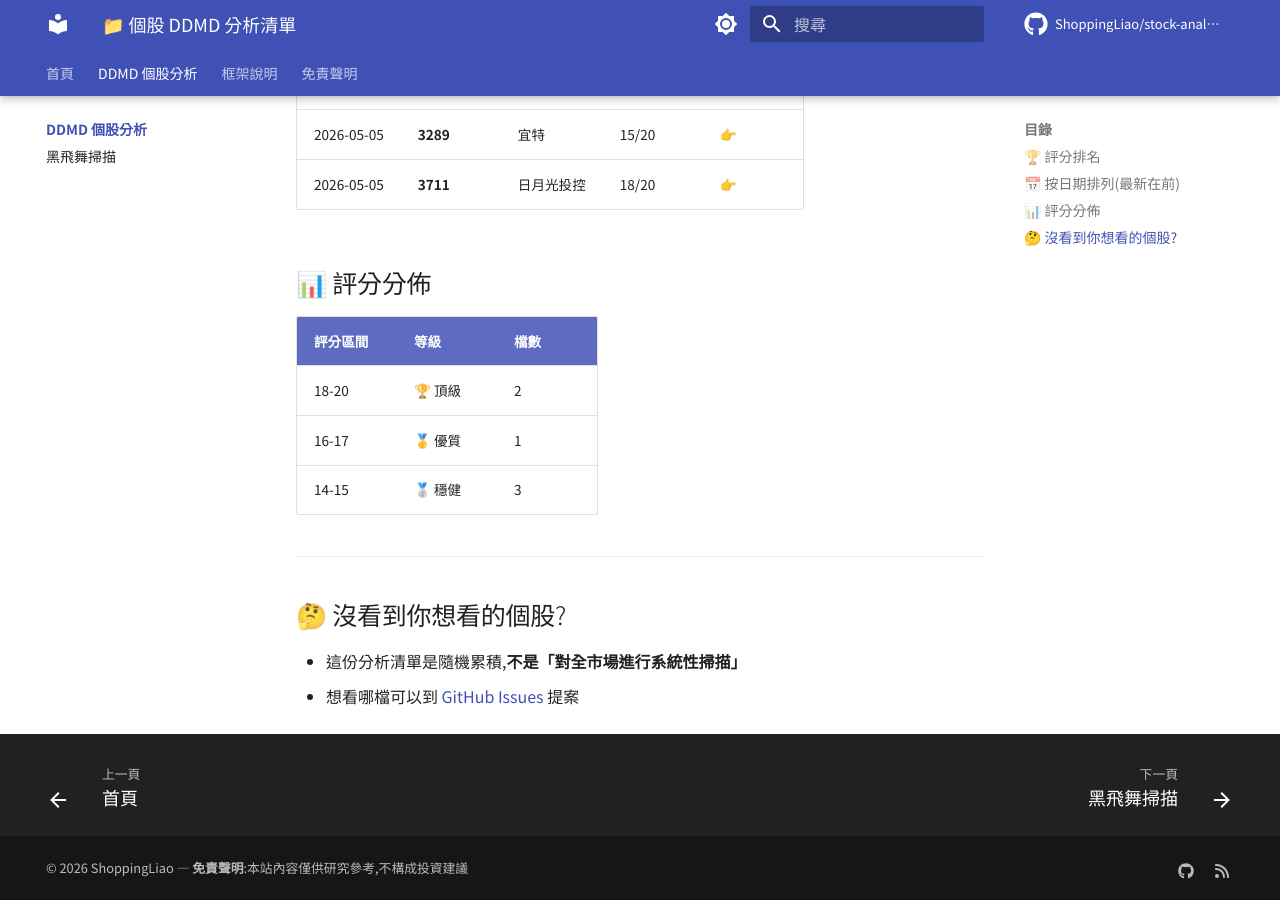
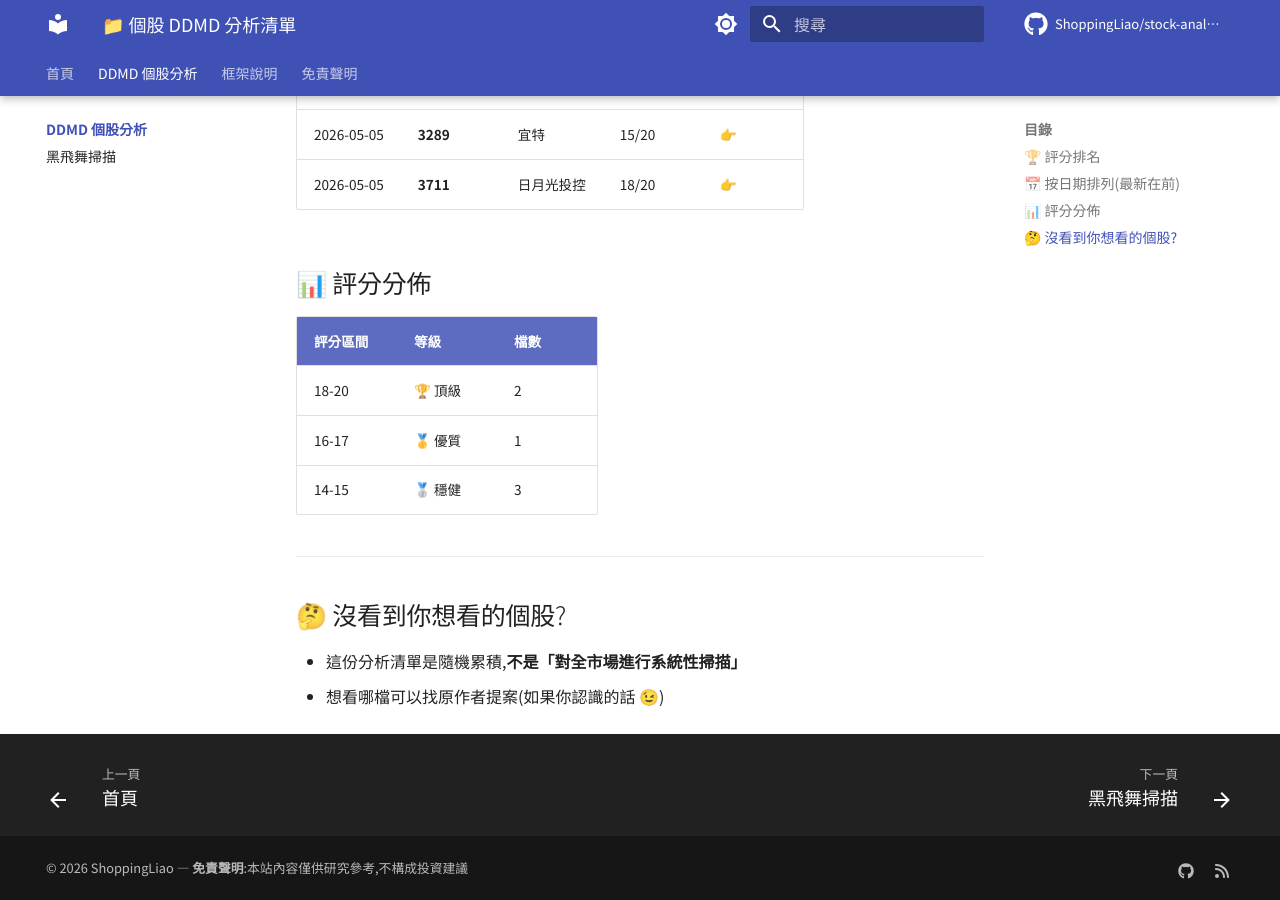
Before and after one commit to ShoppingLiao/stock-analysis-public, an MkDocs documentation site: the page built from docs/reports/index.md, in a window 1280 px wide and 900 px high, scrolled down 982 px. Built offline with MkDocs 1.6.1 and Material for MkDocs 9.7.7, drawn with Linux system fonts in a browser that asks for light colours; comment, search, counter and statistics services are not loaded.

Commit message:
docs: sync 6 reports (2026-05-05)

```diff
--- a/docs/reports/index.md
+++ b/docs/reports/index.md
@@ -39,4 +39,4 @@
 ## 🤔 沒看到你想看的個股?
 
 - 這份分析清單是隨機累積,**不是「對全市場進行系統性掃描」**
-- 想看哪檔可以到 [GitHub Issues](https://github.com/ShoppingLiao/stock-analysis-public/issues) 提案
+- 想看哪檔可以找原作者提案(如果你認識的話 😉)
```
